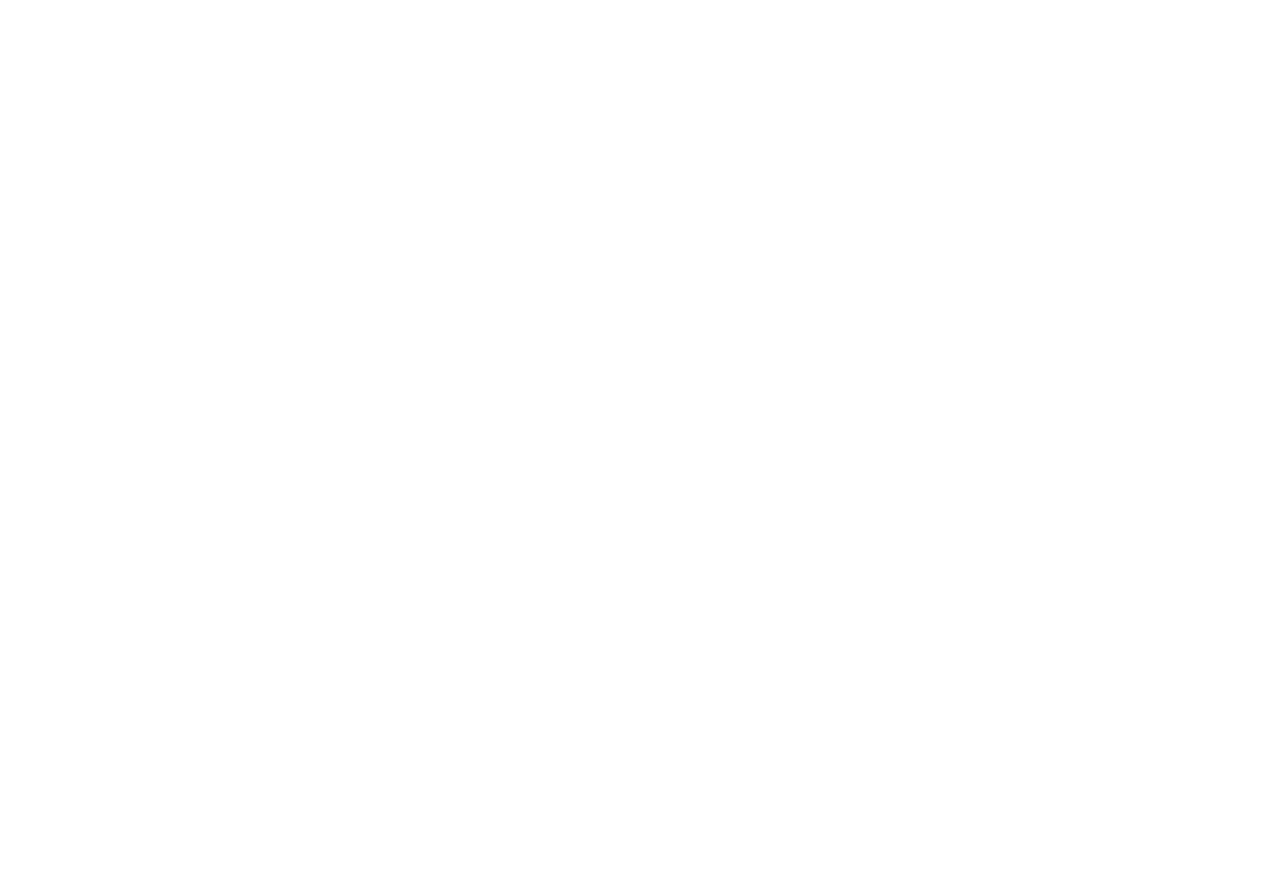
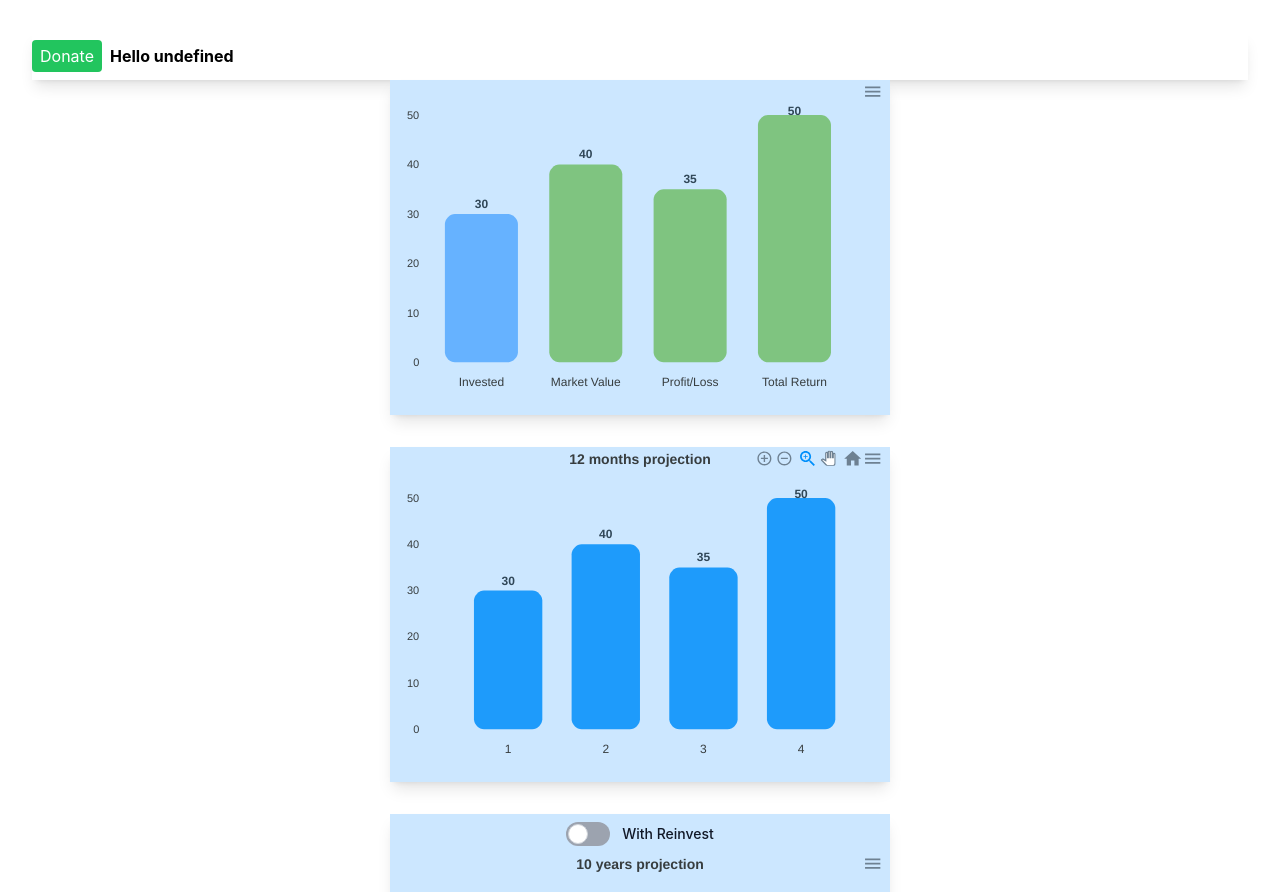
Before and after one commit to ErezBiren/StockDivClientV2, a React (Vite) app: page /overview in a window 1280 px wide. Shown: the top 892 px of the page. Before the commit the page ends 800 px from the top, so only its background shows below. Built offline with nearby package versions, Linux system fonts and the light colour scheme; no server answers.

Commit message:
Add charts

```diff
--- a/package.json
+++ b/package.json
@@ -11,8 +11,10 @@
   },
   "dependencies": {
     "@reduxjs/toolkit": "^1.9.5",
+    "apexcharts": "^3.39.0",
     "axios": "^1.3.6",
     "react": "^18.2.0",
+    "react-apexcharts": "^1.4.0",
     "react-dom": "^18.2.0",
     "react-redux": "^8.0.5",
     "react-router-dom": "^6.10.0",
--- a/src/App.tsx
+++ b/src/App.tsx
@@ -6,14 +6,15 @@
 import ImportPortfolio from "./components/ImportPortfolio";
 import { ToastContainer } from "react-toastify";
 import "react-toastify/dist/ReactToastify.css";
+import Overview from "./pages/Overview";
 
 function App() {
   return (
     <div>
+      <MainLayout />
       <Routes>
         <Route path="/" element={<Login />} />
-        <Route path="/mainLayout" element={<MainLayout />} />
-        <Route path="/overview" element={<></>} />
+        <Route path="/overview" element={<Overview />} />
         <Route path="/ticker/:ticker" element={<></>} />
         <Route path="/yearlyPaymentMatrix" element={<></>} />
         <Route path="/monthlyDividendsView/:month" element={<></>} />
--- a/src/features/auth/Login.tsx
+++ b/src/features/auth/Login.tsx
@@ -81,7 +81,7 @@
           dispatch(setCredentials({ user: email, accessToken: data.token }));
           setEmail("");
           setPassword("");
-          navigate("/mainLayout");
+          navigate("/overview");
         } catch (error) {
           showAPIError(error);
         }
--- a/src/pages/MainLayout.tsx
+++ b/src/pages/MainLayout.tsx
@@ -133,26 +133,26 @@
   };
 
   return (
-    <div className="flex flex-col h-screen">
+    <div className="flex flex-col">
       <header
         className="bg-white shadow-lg"
         style={{ display: selectCurrentToken !== "" ? "block" : "none" }}
       >
-        <div className="container flex justify-between items-center mx-auto py-2">
+        <div className="container flex items-center justify-between py-2 mx-auto">
           <div className="flex items-center">
             <button
-              className="bg-green-500 text-white rounded px-2 py-1 mr-2"
+              className="px-2 py-1 mr-2 text-white bg-green-500 rounded"
               onClick={handleGoToDonate}
             >
               Donate
             </button>
-            <span className="text-indigo font-bold">{`Hello ${userName}`}</span>
+            <span className="font-bold text-indigo">{`Hello ${userName}`}</span>
             {portfolios?.length > 0 && (
               <>
-                <button className="text-blue-500 cursor-pointer ml-2">
+                <button className="ml-2 text-blue-500 cursor-pointer">
                   <svg
                     xmlns="http://www.w3.org/2000/svg"
-                    className="h-6 w-6 inline-block"
+                    className="inline-block w-6 h-6"
                     fill="none"
                     viewBox="0 0 24 24"
                     stroke="currentColor"
@@ -166,10 +166,10 @@
                   </svg>
                   <span className="ml-1">Settings</span>
                 </button>
-                <button className="text-blue-500 cursor-pointer ml-2">
+                <button className="ml-2 text-blue-500 cursor-pointer">
                   <svg
                     xmlns="http://www.w3.org/2000/svg"
-                    className="h-6 w-6 inline-block"
+                    className="inline-block w-6 h-6"
                     fill="none"
                     viewBox="0 0 24 24"
                     stroke="currentColor"
--- /dev/null
+++ b/src/pages/Overview.tsx
@@ -0,0 +1,415 @@
+import { ApexOptions } from "apexcharts";
+import { useState } from "react";
+import Chart from "react-apexcharts";
+
+const Overview = () => {
+  const [portfolioMarketValue, setPortfolioMarketValue] = useState(1);
+  const [portfolioInvested, setPortfolioInvested] = useState(1);
+  const [dividendsSoFar, setDividendsSoFar] = useState(1);
+  const [showReinvest, setShowReinvest] = useState(false);
+
+  const portfolioChartSeries: ApexAxisChartSeries = [
+    {
+      data: [30, 40, 35, 50],
+    },
+  ];
+
+  const monthsProjectionChartSeries: ApexAxisChartSeries = [
+    {
+      data: [30, 40, 35, 50],
+    },
+  ];
+
+  const highestIncomeChartSeries: ApexAxisChartSeries = [
+    {
+      data: [30, 40, 35, 50],
+    },
+  ];
+
+  const projectionChartSeries: ApexAxisChartSeries = [
+    {
+      data: [30, 40, 35, 50],
+    },
+  ];
+
+  const portfolioChartOptions: ApexOptions = {
+    chart: {
+      type: "bar",
+    },
+    colors: [
+      (data: { value: number; dataPointIndex: number }) => {
+        switch (data.dataPointIndex) {
+          case 0:
+            return "#55aaff";
+          case 1:
+            return portfolioMarketValue < portfolioInvested
+              ? "#ff4122"
+              : "#72bf6a";
+          case 2:
+            return portfolioMarketValue - portfolioInvested < 0
+              ? "#ff4122"
+              : "#72bf6a";
+          case 3:
+            return portfolioMarketValue - portfolioInvested + dividendsSoFar < 0
+              ? "#ff4122"
+              : "#72bf6a";
+        }
+      },
+    ],
+    grid: {
+      yaxis: {
+        lines: {
+          show: false,
+        },
+      },
+    },
+    tooltip: {
+      enabled: false,
+    },
+    plotOptions: {
+      bar: {
+        borderRadius: 10,
+        dataLabels: {
+          position: "top",
+        },
+      },
+    },
+    dataLabels: {
+      enabled: true,
+      //   formatter: function (val: number) {
+      //     return filters.formatToCurrency(val);
+      //   },
+      offsetY: -20,
+      style: {
+        colors: ["#304758"],
+      },
+    },
+    xaxis: {
+      categories: ["Invested", "Market Value", "Profit/Loss", "Total Return"],
+      position: "bottom",
+      axisBorder: {
+        show: false,
+      },
+      axisTicks: {
+        show: false,
+      },
+      crosshairs: {
+        fill: {
+          type: "gradient",
+          gradient: {
+            colorFrom: "#D8E3F0",
+            colorTo: "#BED1E6",
+            stops: [0, 100],
+            opacityFrom: 0.4,
+            opacityTo: 0.5,
+          },
+        },
+      },
+    },
+    yaxis: {
+      axisBorder: {
+        show: false,
+      },
+      axisTicks: {
+        show: false,
+      },
+      labels: {
+        show: true,
+        // formatter: function (val: number) {
+        //   return filters.formatToCurrency(val);
+        // },
+      },
+    },
+    title: {
+      text: "",
+    },
+  };
+
+  const monthsProjectionChartOptions: ApexOptions = {
+    chart: {
+      type: "bar",
+    },
+    title: {
+      show: true,
+      text: "12 months projection",
+      align: "center",
+    },
+    grid: {
+      yaxis: {
+        lines: {
+          show: false,
+        },
+      },
+    },
+    tooltip: {
+      enabled: false,
+    },
+    plotOptions: {
+      bar: {
+        borderRadius: 10,
+        dataLabels: {
+          position: "top",
+        },
+      },
+    },
+    dataLabels: {
+      enabled: true,
+      //   formatter: function (val: number) {
+      //     return filters.formatToCurrency(val);
+      //   },
+      offsetY: -20,
+      style: {
+        colors: ["#304758"],
+      },
+    },
+    xaxis: {
+      categories: [],
+      position: "bottom",
+      axisBorder: {
+        show: false,
+      },
+      axisTicks: {
+        show: false,
+      },
+      crosshairs: {
+        fill: {
+          type: "gradient",
+          gradient: {
+            colorFrom: "#D8E3F0",
+            colorTo: "#BED1E6",
+            stops: [0, 100],
+            opacityFrom: 0.4,
+            opacityTo: 0.5,
+          },
+        },
+      },
+    },
+    yaxis: {
+      axisBorder: {
+        show: false,
+      },
+      axisTicks: {
+        show: false,
+      },
+      labels: {
+        show: true,
+        // formatter: function (val: number) {
+        //   return filters.formatToCurrency(val);
+        // },
+      },
+    },
+  };
+
+  const highestIncomeChartOptions: ApexOptions = {
+    chart: {
+      type: "bar",
+    },
+    title: {
+      show: true,
+      text: "Highest income tickers",
+      align: "center",
+    },
+    grid: {
+      yaxis: {
+        lines: {
+          show: false,
+        },
+      },
+    },
+    tooltip: {
+      enabled: false,
+    },
+    plotOptions: {
+      bar: {
+        borderRadius: 10,
+        dataLabels: {
+          position: "top",
+        },
+      },
+    },
+    dataLabels: {
+      enabled: true,
+      //   formatter: function (val: number) {
+      //     return filters.formatToCurrency(val);
+      //   },
+      offsetY: -20,
+      style: {
+        colors: ["#304758"],
+      },
+    },
+    xaxis: {
+      categories: [],
+      position: "bottom",
+      axisBorder: {
+        show: false,
+      },
+      axisTicks: {
+        show: false,
+      },
+      crosshairs: {
+        fill: {
+          type: "gradient",
+          gradient: {
+            colorFrom: "#D8E3F0",
+            colorTo: "#BED1E6",
+            stops: [0, 100],
+            opacityFrom: 0.4,
+            opacityTo: 0.5,
+          },
+        },
+      },
+    },
+    yaxis: {
+      axisBorder: {
+        show: false,
+      },
+      axisTicks: {
+        show: false,
+      },
+      labels: {
+        show: true,
+        // formatter: function (val: number) {
+        //   return filters.formatToCurrency(val);
+        // },
+      },
+    },
+  };
+
+  const projectionChartOptions: ApexOptions = {
+    chart: {
+      type: "bar",
+    },
+    title: {
+      show: true,
+      text: "10 years projection",
+      align: "center",
+    },
+    grid: {
+      yaxis: {
+        lines: {
+          show: false,
+        },
+      },
+    },
+    tooltip: {
+      enabled: false,
+    },
+    plotOptions: {
+      bar: {
+        borderRadius: 10,
+        dataLabels: {
+          position: "top",
+        },
+      },
+    },
+    dataLabels: {
+      enabled: true,
+      //   formatter: function (val: number) {
+      //     return filters.formatToCurrency(val);
+      //   },
+      offsetY: -20,
+      style: {
+        colors: ["#304758"],
+      },
+    },
+    xaxis: {
+      categories: [
+        new Date().getFullYear() - 1,
+        new Date().getFullYear(),
+        new Date().getFullYear() + 1,
+        new Date().getFullYear() + 2,
+        new Date().getFullYear() + 3,
+        new Date().getFullYear() + 4,
+        new Date().getFullYear() + 5,
+        new Date().getFullYear() + 6,
+        new Date().getFullYear() + 7,
+        new Date().getFullYear() + 8,
+        new Date().getFullYear() + 9,
+        new Date().getFullYear() + 10,
+      ],
+      position: "bottom",
+      axisBorder: {
+        show: false,
+      },
+      axisTicks: {
+        show: false,
+      },
+      crosshairs: {
+        fill: {
+          type: "gradient",
+          gradient: {
+            colorFrom: "#D8E3F0",
+            colorTo: "#BED1E6",
+            stops: [0, 100],
+            opacityFrom: 0.4,
+            opacityTo: 0.5,
+          },
+        },
+      },
+    },
+    yaxis: {
+      axisBorder: {
+        show: false,
+      },
+      axisTicks: {
+        show: false,
+      },
+      labels: {
+        show: true,
+        // formatter: function (val: number) {
+        //   return filters.formatToCurrency(val);
+        // },
+      },
+    },
+  };
+
+  const handleReinvestChanged = () => {
+    setShowReinvest((prev) => !prev);
+  };
+
+  return (
+    <div className="flex flex-col items-center gap-8">
+      <div className="bg-[#cce7ff] shadow-lg">
+        <Chart
+          type="bar"
+          options={portfolioChartOptions}
+          series={portfolioChartSeries}
+          width={500}
+          height={320}
+        />
+      </div>
+      <div className="bg-[#cce7ff] shadow-lg">
+        <Chart
+          type="bar"
+          options={monthsProjectionChartOptions}
+          series={monthsProjectionChartSeries}
+          width={500}
+          height={320}
+        />
+      </div>
+      <div className="bg-[#cce7ff] shadow-lg">
+        <label className="relative inline-flex items-center mt-2 cursor-pointer">
+          <input
+            type="checkbox"
+            checked={showReinvest}
+            className="sr-only peer"
+            onChange={handleReinvestChanged}
+          />
+          <div className="w-11 h-6 bg-gray-400 peer-focus:outline-none peer-focus:ring-4 peer-focus:ring-blue-300 dark:peer-focus:ring-blue-800 rounded-full peer dark:bg-gray-700 peer-checked:after:translate-x-full peer-checked:after:border-white after:content-[''] after:absolute after:top-[2px] after:left-[2px] after:bg-white after:border-gray-300 after:border after:rounded-full after:h-5 after:w-5 after:transition-all dark:border-gray-600 peer-checked:bg-blue-600"></div>
+          <span className="ml-3 text-sm font-medium text-gray-900 dark:text-gray-300">
+            With Reinvest
+          </span>
+        </label>
+        <Chart
+          type="bar"
+          options={projectionChartOptions}
+          series={projectionChartSeries}
+          width={500}
+          height={320}
+        />
+      </div>
+    </div>
+  );
+};
+
+export default Overview;
```
Also changed, not shown: 1 other file (tests, documents, lock files or other folders).
